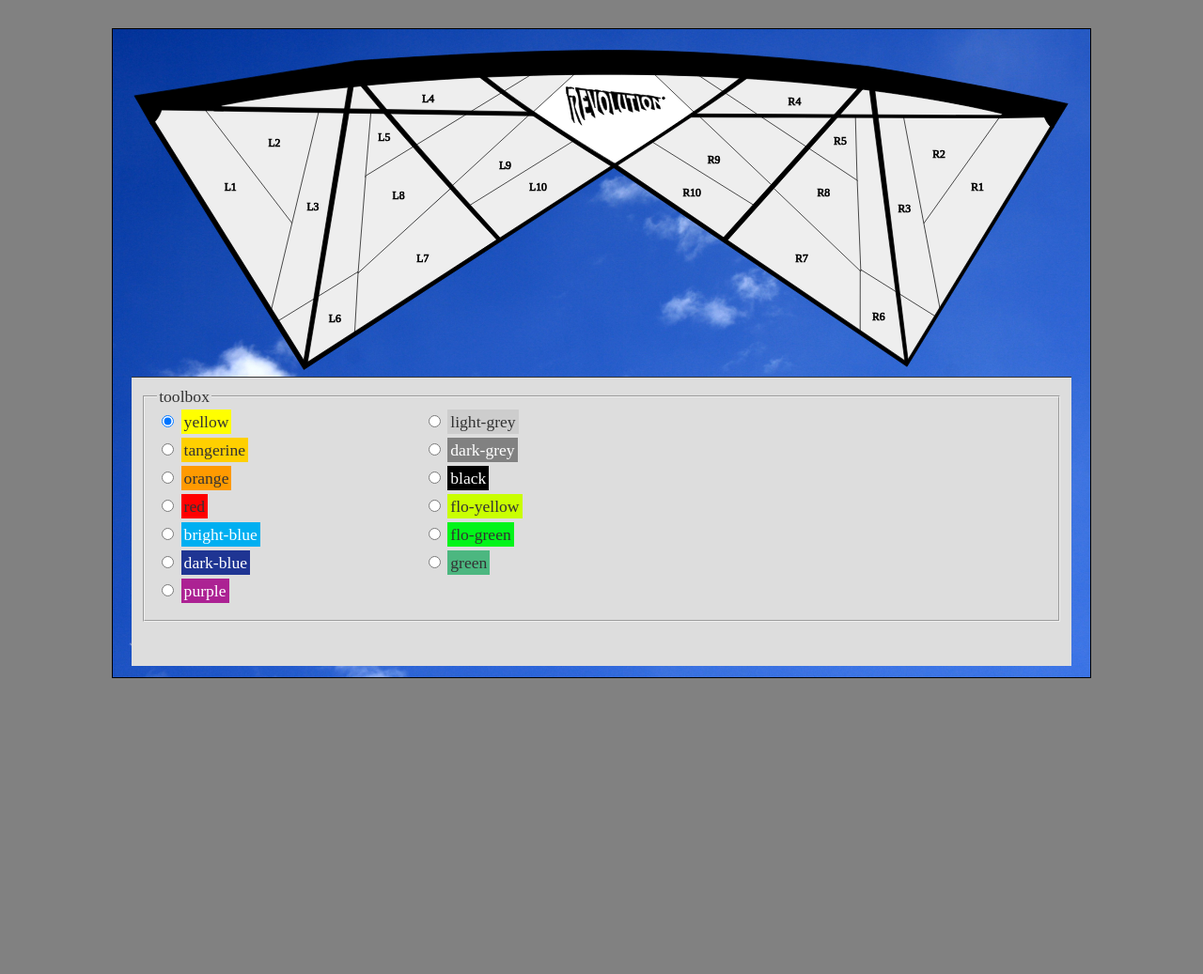
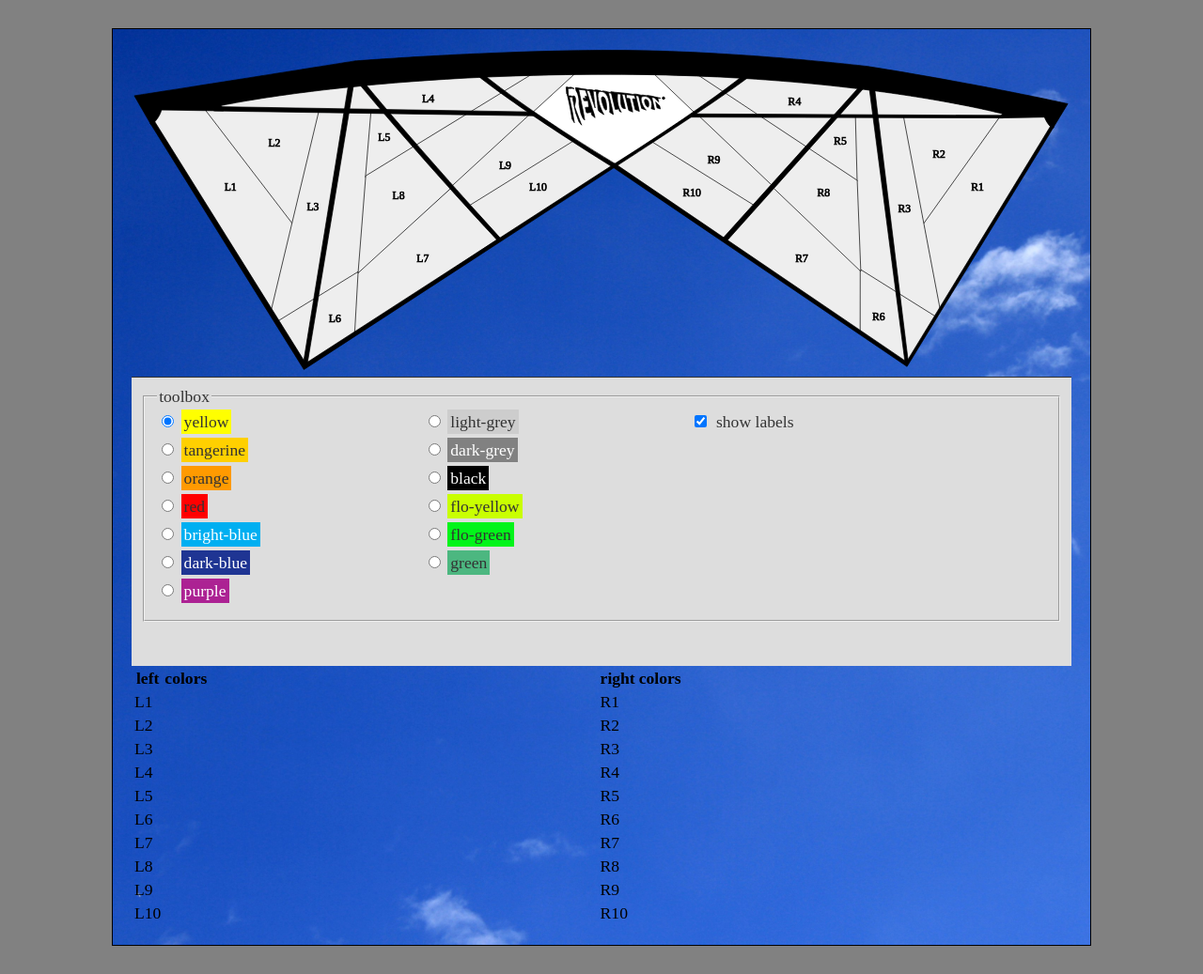
Before and after one commit to psaikido/club38.carrollonline.uk, a Jekyll site: the page pages/kite-color.html, which Jekyll copies as it is, in a window 1280 px wide. Shown: the whole page at 94% size. Built offline with Jekyll 4.4.1, drawn with Linux system fonts in a browser that asks for light colours; before the commit the page ends 900 px from its top, so only the background shows below that.

Commit message:
Add a display of the chosen colours.

```diff
--- a/_sass/_kite-color.scss
+++ b/_sass/_kite-color.scss
@@ -23,7 +23,7 @@ body {
 section.kite-panels {
     border: 1px solid #000;
     width: 1000px;
-    height: 650px;
+    height: auto;
     padding: 20px;
     margin: 30px auto;
     background-image: url(/assets/images/bright-blue-sky-with-a-few-tiny-white-clouds.jpg);
@@ -105,12 +105,9 @@ svg.revolution-reflex-xx text {
     color: #333;
     background-color: #ddd;
 
-    .clrGroup1 {
-        width: 30%;
-        float: left;
-    }
-
-    .clrGroup2 {
+    .clrGroup1,
+    .clrGroup2,
+    .clrGroup3 {
         width: 30%;
         float: left;
     }
@@ -180,3 +177,17 @@ svg.revolution-reflex-xx text {
         background-color: var(--green);
     }
 }
+
+.chosen-values {
+    display: grid;
+    grid-template-columns: 1fr 1fr;
+    grid-template: "left right";
+
+    .col-left {
+        grid: "left";
+    }
+
+    .col-right {
+        grid: "right";
+    }
+}
--- a/assets/js/kite-color.js
+++ b/assets/js/kite-color.js
@@ -10,5 +10,14 @@ $( document ).ready(function() {
         /* Add the chosen class. It should correspond to the
          * colours set up in the kite-color.css file */
         $(this).addClass("panel " + clr);
+
+        /* Show the chosen colour in the relevant display. */
+        let disp = "#display-" + this.id;
+        $(disp).text(clr);
+    });
+
+    /* Show/hide the labels on the panels. */
+    $('.toolbox #labels').click(function() {
+        $('svg.revolution-reflex-xx text').toggle();
     });
 });
--- a/pages/kite-color.html
+++ b/pages/kite-color.html
@@ -193,7 +193,115 @@
                     <input id="clr13" type="radio" name="clrs" value="green">
                     <label for="clr13">green</label>
                 </div>
+
+                <div class="clrGroup3">
+                    <input type="checkbox" id="labels" checked>
+                    <label for="labels">show labels</label>
+                </div>
             </fieldset>
+        </div>
+
+        <div class="chosen-values">
+            <div class="col-left">
+                <table>
+                    <tbody>
+                        <tr>
+                            <th>left</th>
+                            <th>colors</th>
+                            <tr>
+                                <td>L1</td>
+                                <td id="display-L1"></td>
+                            </tr>
+                            <tr>
+                                <td>L2</td>
+                                <td id="display-L2"></td>
+                            </tr>
+                            <tr>
+                                <td>L3</td>
+                                <td id="display-L3"></td>
+                            </tr>
+                            <tr>
+                                <td>L4</td>
+                                <td id="display-L4"></td>
+                            </tr>
+                            <tr>
+                                <td>L5</td>
+                                <td id="display-L5"></td>
+                            </tr>
+                            <tr>
+                                <td>L6</td>
+                                <td id="display-L6"></td>
+                            </tr>
+                            <tr>
+                                <td>L7</td>
+                                <td id="display-L7"></td>
+                            </tr>
+                            <tr>
+                                <td>L8</td>
+                                <td id="display-L8"></td>
+                            </tr>
+                            <tr>
+                                <td>L9</td>
+                                <td id="display-L9"></td>
+                            </tr>
+                            <tr>
+                                <td>L10</td>
+                                <td id="display-L10"></td>
+                            </tr>
+                        </tr>
+                    </tbody>
+                </table>
+            </div>
+            <div class="col-right">
+                <table>
+                    <tbody>
+                        <tr>
+                            <th>right</th>
+                            <th>colors</th>
+                            <tr>
+                                <td>R1</td>
+                                <td id="display-R1"></td>
+                            </tr>
+                            <tr>
+                                <td>R2</td>
+                                <td id="display-R2"></td>
+                            </tr>
+                            <tr>
+                                <td>R3</td>
+                                <td id="display-R3"></td>
+                            </tr>
+                            <tr>
+                                <td>R4</td>
+                                <td id="display-R4"></td>
+                            </tr>
+                            <tr>
+                                <td>R5</td>
+                                <td id="display-R5"></td>
+                            </tr>
+                            <tr>
+                                <td>R6</td>
+                                <td id="display-R6"></td>
+                            </tr>
+                            <tr>
+                                <td>R7</td>
+                                <td id="display-R7"></td>
+                            </tr>
+                            <tr>
+                                <td>R8</td>
+                                <td id="display-R8"></td>
+                            </tr>
+                            <tr>
+                                <td>R9</td>
+                                <td id="display-R9"></td>
+                            </tr>
+                            <tr>
+                                <td>R10</td>
+                                <td id="display-R10"></td>
+                            </tr>
+                        </tr>
+                    </tbody>
+                </table>
+            </div>
         </div>
     </section>
 </body>
```
Lines whose indentation alone changed are shown as unchanged.
